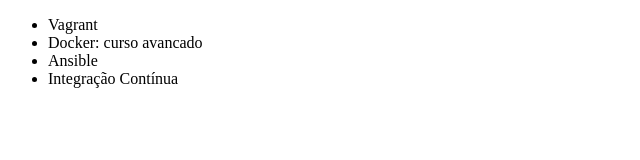
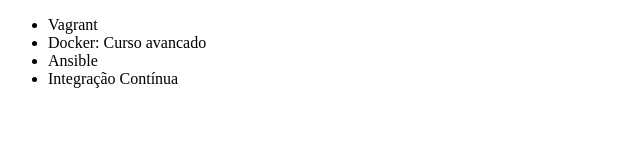
Before and after one commit to emersonjt/emerson_ana, a plain HTML site: page index.html in a window 1280 px wide. Shown: the full height of the page, 0-640 px from the left. Drawn offline with Linux system fonts and the light colour scheme.

Commit message:
alterei docker

```diff
--- a/index.html
+++ b/index.html
@@ -7,7 +7,7 @@
 <body>
     <ul>
         <li>Vagrant</li>
-        <li>Docker: curso avancado </li>
+        <li>Docker: Curso avancado </li>
         <li>Ansible</li>
         <li>Integração Contínua</li>
     </ul>
```
